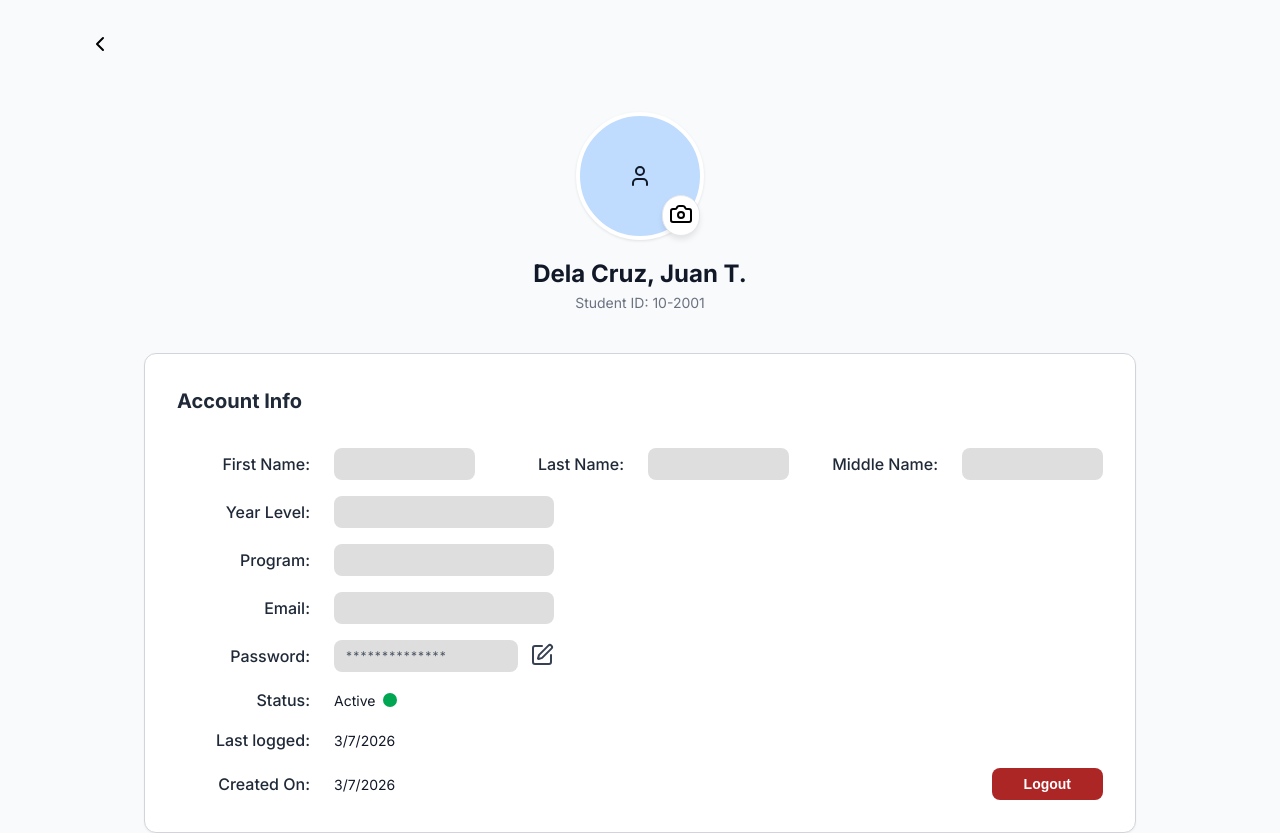
After one commit to IanCopyPaste/Event_Management_System, a PHP site: page /frontend/pages/headerFooter/userProfile.php in a window 1280 px wide. The commit adds this page. Run offline with PHP 8.4, Linux system fonts and the light colour scheme.

Commit message:
push ni codog very good

```diff
--- /dev/null
+++ b/frontend/pages/headerFooter/userProfile.php
@@ -0,0 +1,326 @@
+<!DOCTYPE html>
+<html lang="en">
+<head>
+    <meta charset="UTF-8">
+    <meta name="viewport" content="width=device-width, initial-scale=1.0">
+    <title>User Profile - University of Kristian Evangelion</title>
+    <link href="https://fonts.googleapis.com/css2?family=Inter:wght@400;500;600;700&display=swap" rel="stylesheet">
+    <script src="https://unpkg.com/lucide@latest"></script>
+    <style>
+        * {
+            margin: 0;
+            padding: 0;
+            box-sizing: border-box;
+        }
+
+        body {
+            font-family: 'Inter', sans-serif;
+            background-color: #f9fafb;
+            color: #111827;
+            line-height: 1.5;
+        }
+
+        .back-nav-container {
+            max-width: 1152px;
+            margin: 1.5rem auto 0;
+            padding: 0 1rem;
+        }
+
+        .main-container {
+            max-width: 1024px;
+            margin: 3rem auto 0;
+            padding: 0 1rem;
+        }
+
+        .profile-header {
+            display: flex;
+            flex-direction: column;
+            align-items: center;
+            margin-bottom: 2.5rem;
+        }
+
+        .avatar-container {
+            position: relative;
+        }
+
+        .avatar-circle {
+            width: 8rem;
+            height: 8rem;
+            background-color: #bfdbfe;
+            border-radius: 9999px;
+            display: flex;
+            align-items: center;
+            justify-content: center;
+            overflow: hidden;
+            border: 4px solid white;
+            box-shadow: 0 1px 3px rgba(0,0,0,0.1);
+        }
+
+        .avatar-circle i {
+            width: 5rem;
+            height: 5rem;
+            color: #3b82f6;
+        }
+
+        .camera-overlay {
+            position: absolute;
+            bottom: 0.25rem;
+            right: 0.25rem;
+            background: white;
+            padding: 0.375rem;
+            border-radius: 9999px;
+            border: 1px solid #e5e7eb;
+            box-shadow: 0 4px 6px -1px rgba(0,0,0,0.1);
+            cursor: pointer;
+        }
+
+        .camera-overlay:hover {
+            background-color: #f9fafb;
+        }
+
+        .profile-name {
+            font-size: 1.5rem;
+            font-weight: 700;
+            margin-top: 1rem;
+        }
+
+        .profile-id {
+            color: #6b7280;
+            font-size: 0.875rem;
+        }
+
+        .icon-button-circle {
+            width: 2.5rem;
+            height: 2.5rem;
+            display: flex;
+            align-items: center;
+            justify-content: center;
+            border-radius: 9999px;
+            border: none;
+            background: transparent;
+            cursor: pointer;
+            transition: all 0.2s;
+        }
+
+        .icon-button-circle:hover {
+            background-color: #e5e7eb;
+        }
+
+        .icon-button-circle i {
+            color: #4b5563;
+        }
+
+        .icon-button-circle:hover i {
+            color: #000;
+        }
+
+        .info-card {
+            background: white;
+            border: 1px solid #d1d5db;
+            border-radius: 0.75rem;
+            padding: 2rem;
+            box-shadow: 0 1px 2px rgba(0,0,0,0.05);
+            max-width: 1152px;
+            margin: 1rem auto 0;
+        }
+
+        .card-title {
+            font-size: 1.25rem;
+            font-weight: 700;
+            margin-bottom: 2rem;
+            color: #1f2937;
+        }
+
+        .form-grid {
+            display: grid;
+            grid-template-columns: repeat(12, 1fr);
+            column-gap: 1rem;
+            row-gap: 1rem;
+            align-items: center;
+        }
+
+        .col-2 { grid-column: span 2; }
+        .col-3 { grid-column: span 3; }
+        .col-4 { grid-column: span 4; }
+        .col-6 { grid-column: span 6; }
+        .col-7 { grid-column: span 7; }
+        .col-10 { grid-column: span 10; }
+
+        .label {
+            text-align: right;
+            font-weight: 500;
+            padding-right: 0.5rem;
+            color: #1f2937;
+        }
+
+        .field-box {
+            background-color: #DEDEDE;
+            height: 2rem;
+            border-radius: 0.5rem;
+            width: 100%;
+        }
+
+        .password-row {
+            display: flex;
+            align-items: center;
+            gap: 0.75rem;
+        }
+
+        .password-placeholder {
+            display: flex;
+            align-items: center;
+            padding: 0 0.75rem;
+            color: #4b5563;
+            font-size: 0.75rem;
+            letter-spacing: 0.1em;
+        }
+
+        .edit-btn {
+            border: none;
+            background: none;
+            color: #374151;
+            cursor: pointer;
+            flex-shrink: 0;
+        }
+
+        .edit-btn:hover {
+            color: #000;
+        }
+
+        .status-container {
+            display: flex;
+            align-items: center;
+            gap: 0.5rem;
+        }
+
+        .status-text {
+            font-size: 0.875rem;
+        }
+
+        .status-dot {
+            width: 0.875rem;
+            height: 0.875rem;
+            background-color: #00A651;
+            border-radius: 9999px;
+        }
+
+        .log-text {
+            font-size: 0.875rem;
+        }
+
+        .logout-wrapper {
+            display: flex;
+            justify-content: flex-end;
+        }
+
+        .btn-logout {
+            background-color: #AD2626;
+            color: white;
+            padding: 0.5rem 2rem;
+            border-radius: 0.5rem;
+            font-weight: 700;
+            font-size: 0.875rem;
+            border: none;
+            cursor: pointer;
+            transition: background 0.2s;
+        }
+
+        .btn-logout:hover {
+            background-color: #991b1b;
+        }
+    </style>
+</head>
+<body>
+
+    <div class="back-nav-container">
+        <button id="backBtn" class="icon-button-circle">
+            <i data-lucide="chevron-left"></i>
+        </button>
+    </div>
+
+    <main class="main-container">
+        <section class="profile-header">
+            <div class="avatar-container">
+                <div class="avatar-circle">
+                    <i data-lucide="user"></i>
+                </div>
+                <button class="camera-overlay">
+                    <i data-lucide="camera"></i>
+                </button>
+            </div>
+            <h1 class="profile-name">Dela Cruz, Juan T.</h1>
+            <p class="profile-id">Student ID: 10-2001</p>
+        </section>
+
+        <div class="info-card">
+            <h2 class="card-title">Account Info</h2>
+
+            <div class="form-grid">
+                <div class="label col-2">First Name:</div>
+                <div class="col-2"><div class="field-box"></div></div>
+
+                <div class="label col-2">Last Name:</div>
+                <div class="col-2"><div class="field-box"></div></div>
+
+                <div class="label col-2">Middle Name:</div>
+                <div class="col-2"><div class="field-box"></div></div>
+
+                <div class="label col-2">Year Level:</div>
+                <div class="field-container col-3">
+                    <div class="field-box"></div>
+                </div>
+                <div class="spacer col-7"></div>
+
+                <div class="label col-2">Program:</div>
+                <div class="field-container col-3">
+                    <div class="field-box"></div>
+                </div>
+                <div class="spacer col-7"></div>
+
+                <div class="label col-2">Email:</div>
+                <div class="field-container col-3">
+                    <div class="field-box"></div>
+                </div>
+                <div class="spacer col-7"></div>
+
+                <div class="label col-2">Password:</div>
+                <div class="field-container col-3 password-row">
+                    <div class="field-box password-placeholder">**************</div>
+                    <button class="edit-btn">
+                        <i data-lucide="square-pen" class="w-5 h-5"></i>
+                    </button>
+                </div>
+                <div class="spacer col-7"></div>
+
+                <div class="label col-2">Status:</div>
+                <div class="status-container col-10">
+                    <span class="status-text">Active</span>
+                    <div class="status-dot"></div>
+                </div>
+
+                <div class="label col-2">Last logged:</div>
+                <div class="log-text col-10">3/7/2026</div>
+
+                <div class="label col-2">Created On:</div>
+                <div class="log-text col-6">3/7/2026</div>
+
+                <div class="col-4 logout-wrapper">
+                    <button id="logOutBtn" class="btn-logout">Logout</button>
+                </div>
+            </div>
+        </div>
+    </main>
+
+    <script>
+        document.getElementById("backBtn").addEventListener("click", () => {
+            window.location.href = "../../../index.php";
+        });
+
+        document.getElementById("logOutBtn").addEventListener("click", () => {
+            window.location.href = "loginLanding.php?page=loginForm0";
+        });
+
+        lucide.createIcons();
+    </script>
+</body>
+</html>
```
Also changed, not shown: frontend/pages/headerFooter/header.php (+9 -0 lines).
